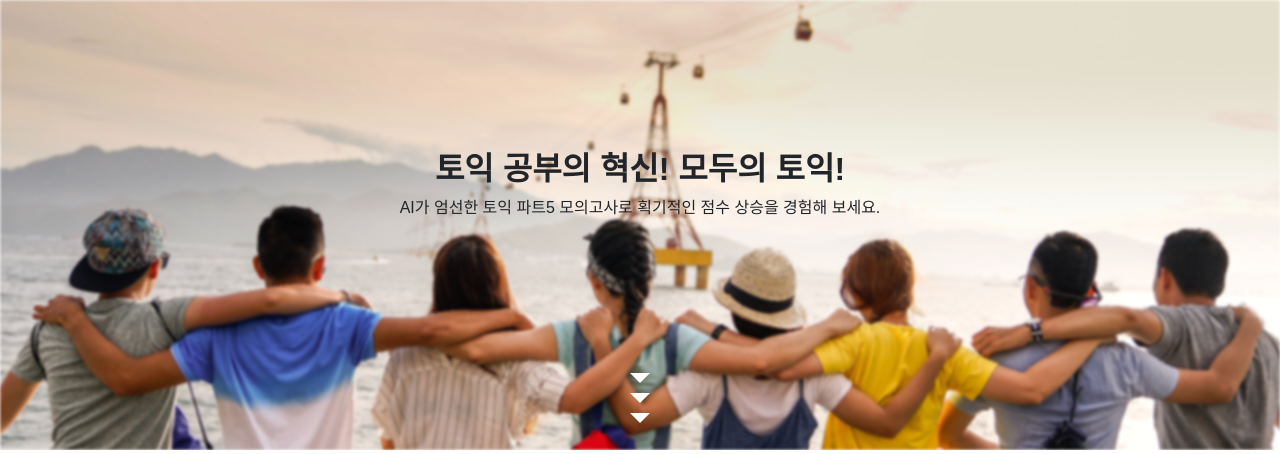
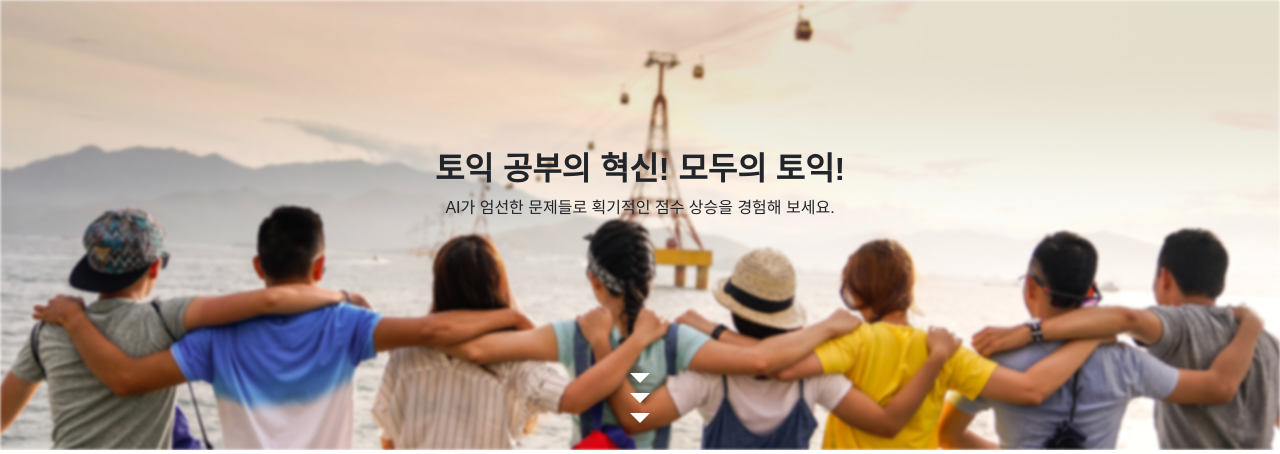
Before and after one commit to comsa33/toeic4all, a Flask app: page / in a window 1280 px wide. Shown: the part 70-524 px from the top of the page. Run offline with Flask 3, Linux system fonts and the light colour scheme; some libraries are stand-ins or nearby versions; some web fonts are replaced.

Commit message:
fix: mainpage text

```diff
--- a/templates/main_page.html
+++ b/templates/main_page.html
@@ -11,7 +11,7 @@
     <div class="blur-bg-image" data-bg-url="{{ url_for('static', filename='images/main-img1.jpg') }}"></div>
     <div class="my-img-text">
         <h1 class="h1-on-img animate-h1">토익 공부의 혁신! 모두의 토익!</h1>
-        <p class="p-on-img">AI가 엄선한 토익 파트5 모의고사로 획기적인 점수 상승을 경험해 보세요.</p>
+        <p class="p-on-img">AI가 엄선한 문제들로 획기적인 점수 상승을 경험해 보세요.</p>
     </div>
     <div id="arrow" class="arrow-down">
         <span></span>
```
